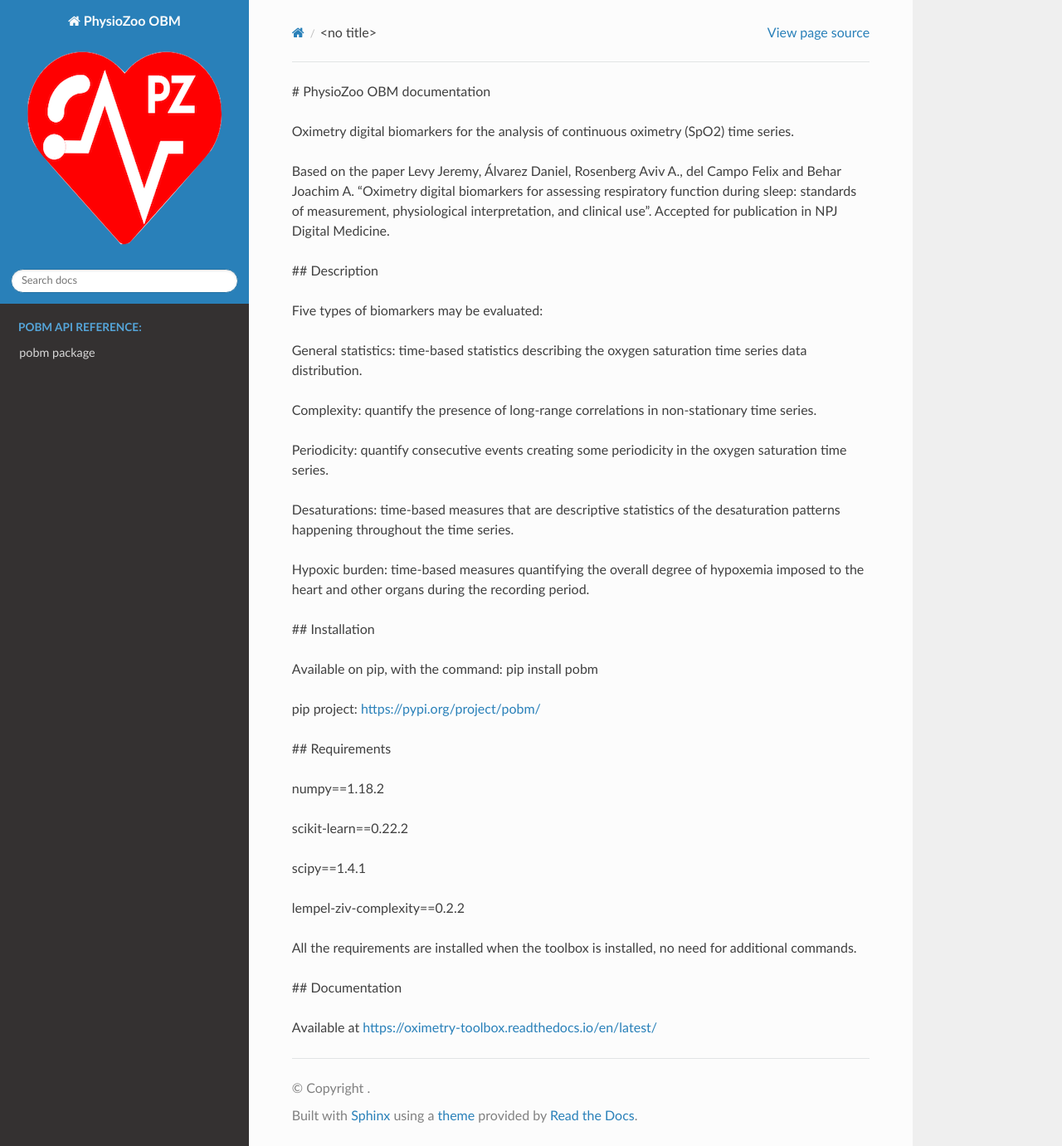
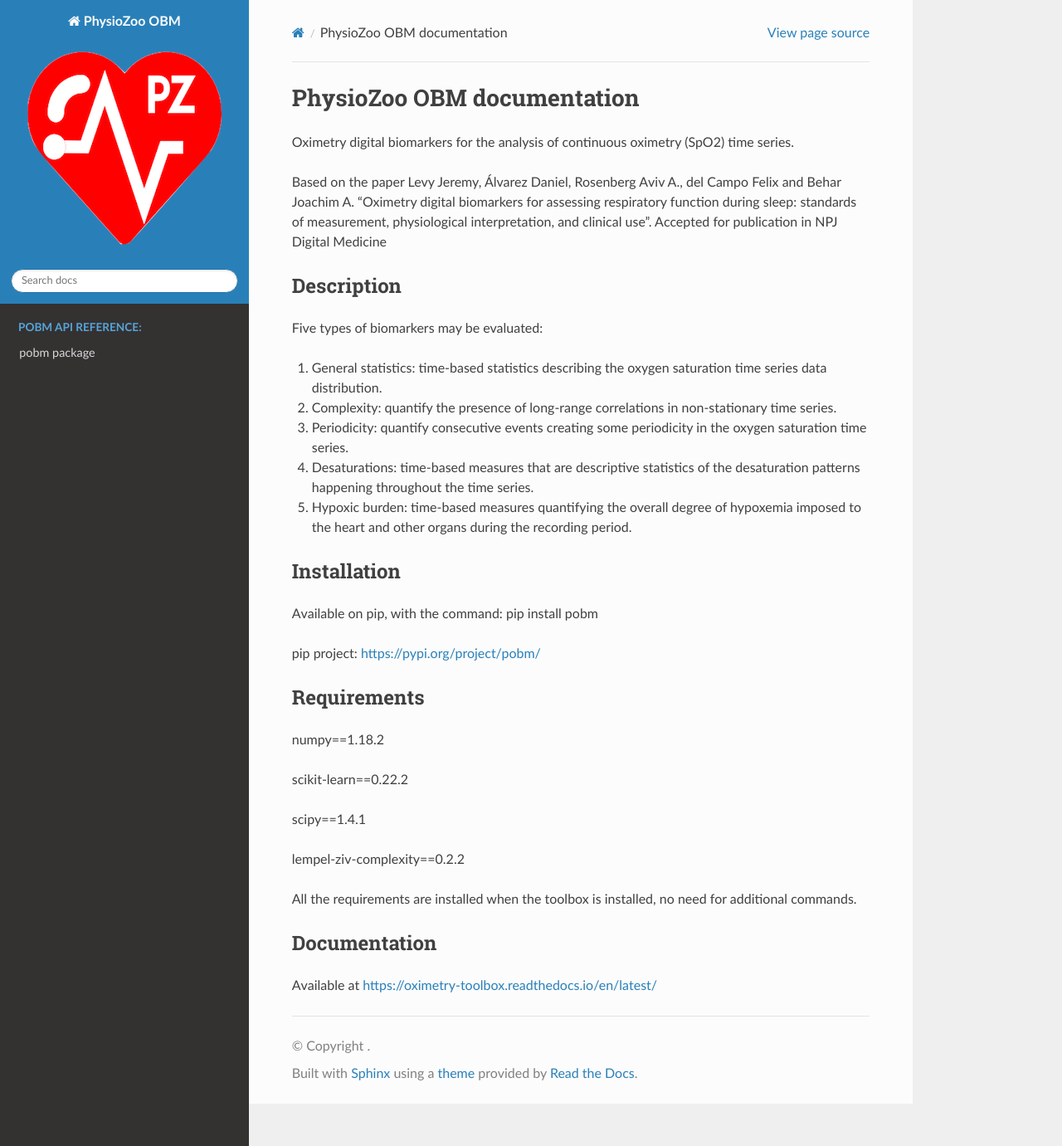
Before and after one commit to aim-lab/Oximetry_Toolbox, a Sphinx documentation site: the page built from docs/README.rst, in a window 1280 px wide and 1381 px high. Shown: the whole window at 83% size. Built offline with Sphinx 7.4.7 and the Read the Docs theme 2.0.0, drawn with Linux system fonts in a browser that asks for light colours.

Commit message:
Update README.rst

```diff
--- a/docs/README.rst
+++ b/docs/README.rst
@@ -1,11 +1,14 @@
-# PhysioZoo OBM documentation
+
+PhysioZoo OBM documentation
+===========
 
 Oximetry digital biomarkers for the analysis of continuous oximetry (SpO2) time series.
 
 Based on the paper Levy Jeremy, Álvarez Daniel, Rosenberg Aviv A., del Campo Felix and Behar Joachim A. "Oximetry digital biomarkers for assessing respiratory function during sleep: standards of measurement, physiological interpretation, and clinical use".
-Accepted for publication in NPJ Digital Medicine.
+Accepted for publication in NPJ Digital Medicine
 
-## Description
+Description
+-----------
 
 Five types of biomarkers may be evaluated:
 
@@ -19,14 +22,16 @@ Five types of biomarkers may be evaluated:
 
 5.  Hypoxic burden: time-based measures quantifying the overall degree of hypoxemia imposed to the heart and other organs during the recording period.
 
-## Installation
+Installation
+------------
 
 Available on pip, with the command:
 pip install pobm
 
 pip project: https://pypi.org/project/pobm/
 
-## Requirements
+Requirements
+------------
 
 numpy==1.18.2
 
@@ -38,6 +43,7 @@ lempel-ziv-complexity==0.2.2
 
 All the requirements are installed when the toolbox is installed, no need for additional commands.
 
-## Documentation
+Documentation
+-------------
 
 Available at https://oximetry-toolbox.readthedocs.io/en/latest/
```
